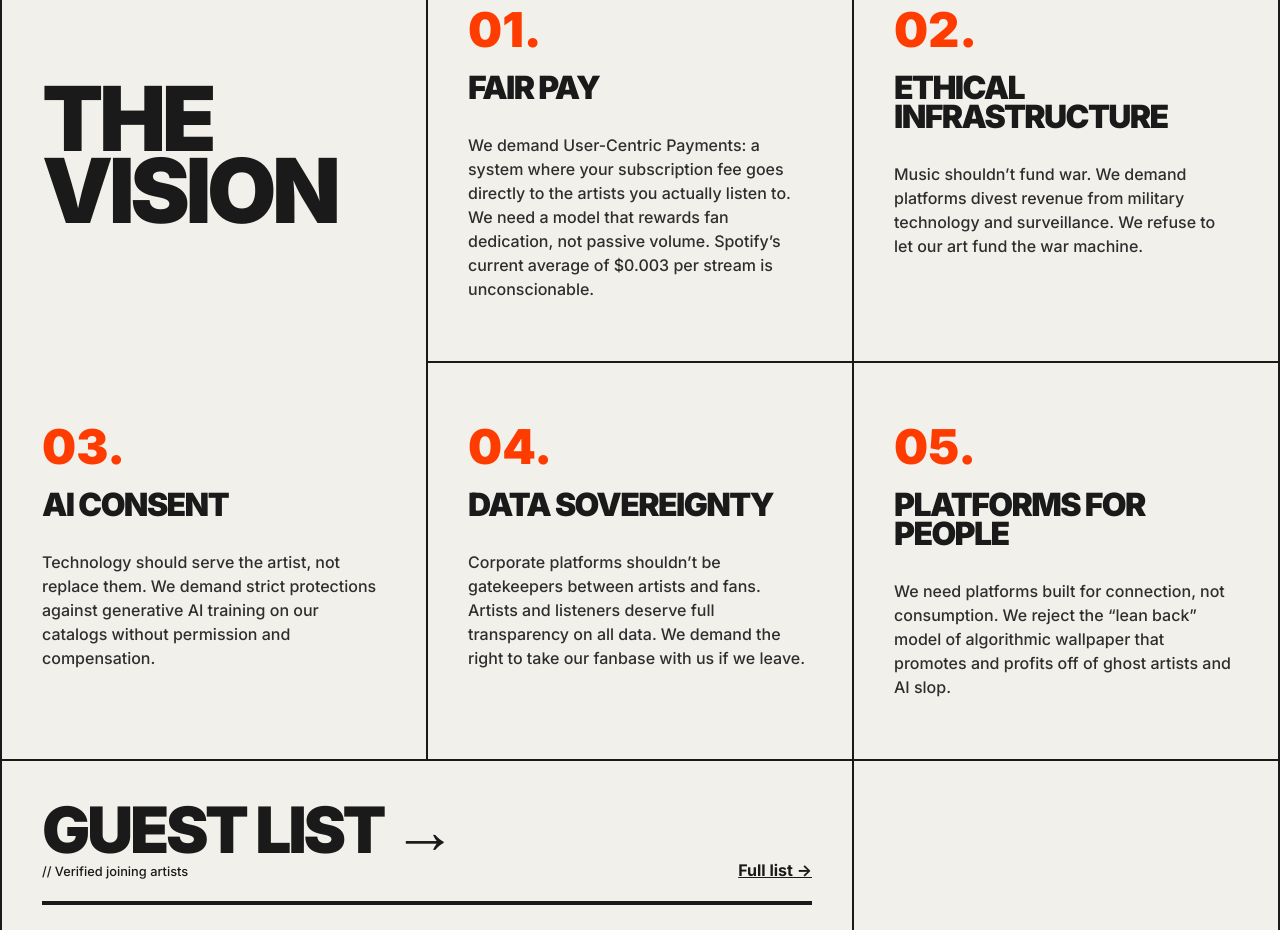
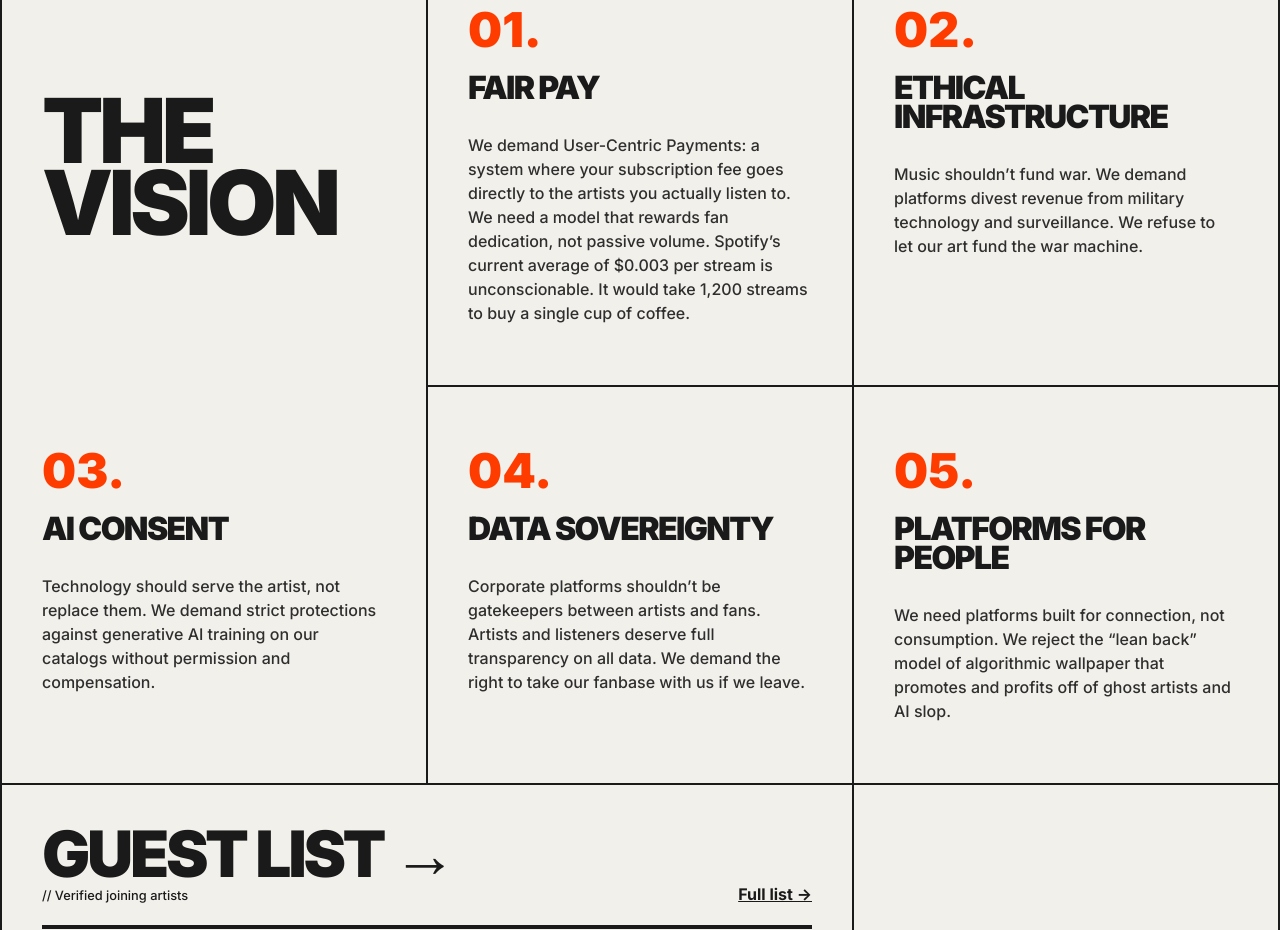
Before and after one commit to ang2990/releaseparty, a SvelteKit app: page / in a window 1280 px wide. Shown: the part 1460-2390 px from the top of the page. Built offline with nearby package versions, Linux system fonts and the light colour scheme; no server answers.

Commit message:
Update Fair Pay description with cup of coffee analogy

```diff
--- a/src/routes/+page.svelte
+++ b/src/routes/+page.svelte
@@ -94,7 +94,7 @@
     <div class="directive-item">
         <span class="directive-number">01.</span>
         <h3>Fair Pay</h3>
-        <p>We demand User-Centric Payments: a system where your subscription fee goes directly to the artists you actually listen to. We need a model that rewards fan dedication, not passive volume. Spotify’s current average of $0.003 per stream is unconscionable.</p>
+        <p>We demand User-Centric Payments: a system where your subscription fee goes directly to the artists you actually listen to. We need a model that rewards fan dedication, not passive volume. Spotify’s current average of $0.003 per stream is unconscionable. It would take 1,200 streams to buy a single cup of coffee.</p>
     </div>
     <div class="directive-item">
         <span class="directive-number">02.</span>
--- a/src/routes/vision/+page.svelte
+++ b/src/routes/vision/+page.svelte
@@ -12,7 +12,7 @@
         <div class="directive-item">
             <span class="text-accent text-large">01.</span>
             <h2 class="text-large">Fair Pay</h2>
-            <p style="margin-top: 20px;">We demand User-Centric Payments: a system where your subscription fee goes directly to the artists you actually listen to. We need a model that rewards fan dedication, not passive volume. Spotify’s current average of $0.003 per stream is unconscionable.</p>
+            <p style="margin-top: 20px;">We demand User-Centric Payments: a system where your subscription fee goes directly to the artists you actually listen to. We need a model that rewards fan dedication, not passive volume. Spotify’s current average of $0.003 per stream is unconscionable. It would take 1,200 streams to buy a single cup of coffee.</p>
         </div>
         <div class="directive-item">
             <span class="text-accent text-large">02.</span>
```
